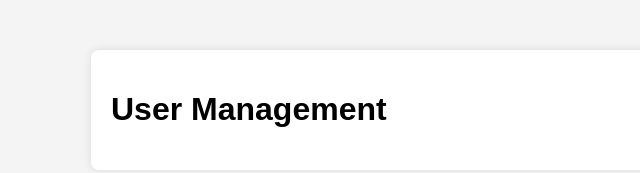
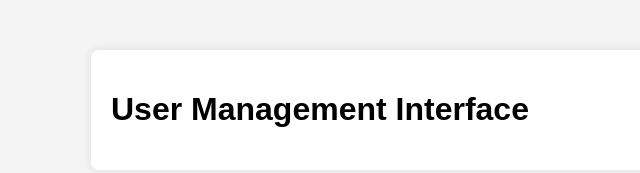
Before and after one commit to Aswin-1121/Admin-dashboard, a plain HTML site: page index.html in a window 1280 px wide. Shown: the whole page, without its empty margins (129-769 px from the left). Drawn offline with Linux system fonts and the light colour scheme; no server answers.

Commit message:
Update index.html

```diff
--- a/index.html
+++ b/index.html
@@ -8,7 +8,7 @@
 </head>
 <body>
     <div class="container">
-        <h1>User Management</h1>
+        <h1>User Management Interface</h1>
         <div id="users-list"></div>
     </div>
 
```
